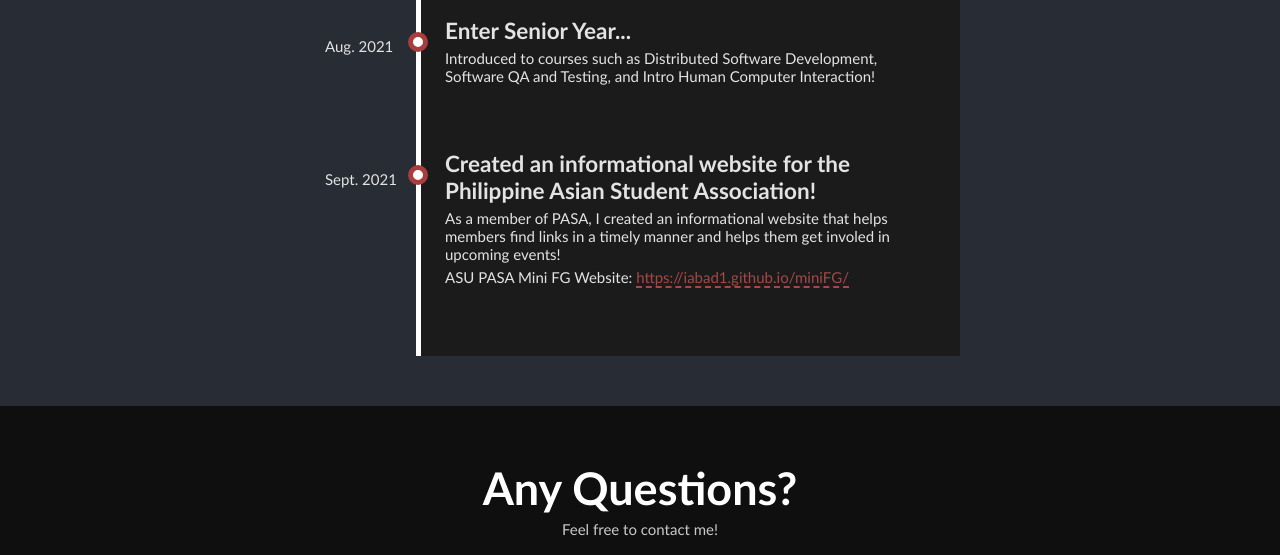
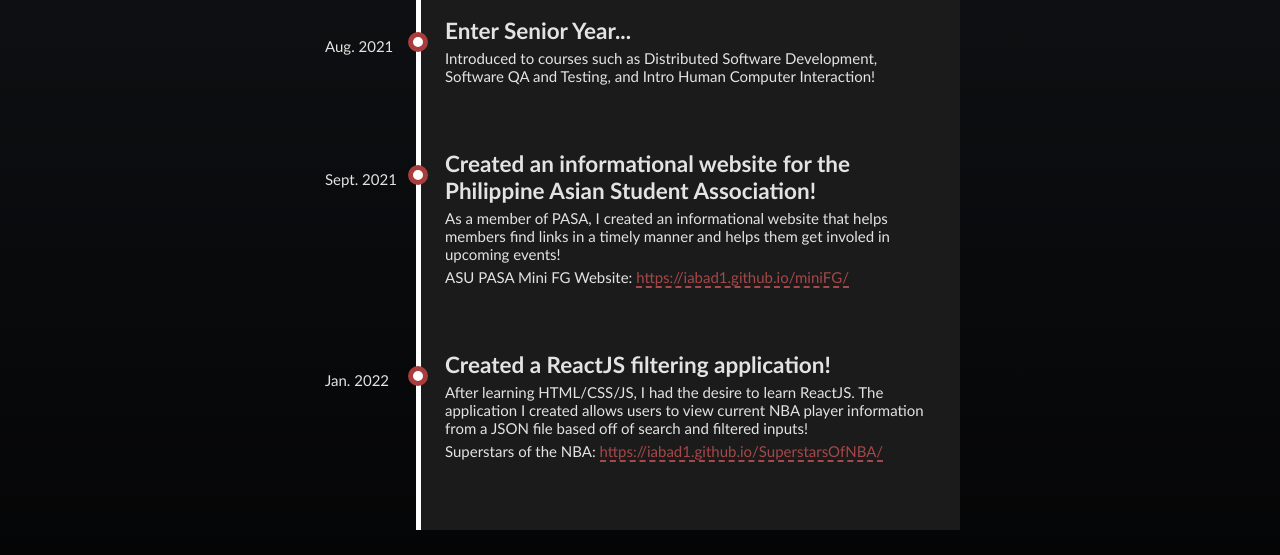
Before and after one commit to iabad1/iabadPortfolio, a plain HTML site: page index.html in a window 1280 px wide. Shown: the part 1563-2118 px from the top of the page. Drawn offline with Linux system fonts and the light colour scheme.

Commit message:
Updated timeline and body background

```diff
--- a/index.html
+++ b/index.html
@@ -152,6 +152,20 @@
 
                             </div>
 
+                            <div class="timeline-item">
+                                <p class="dates">Jan. 2022</p>
+
+                                <div class="content">
+                                    <h2 class="timeline-title">Created a ReactJS filtering application!</h2>
+                                    <p>After learning HTML/CSS/JS, I had the desire to learn ReactJS. The application I created allows users to view
+                                        current NBA player information from a JSON file
+                                        based off of search and filtered inputs!</p>
+                                    <p>Superstars of the NBA: <a href="https://iabad1.github.io/miniFG/" target="_blank" class="page-links">https://iabad1.github.io/SuperstarsOfNBA/</a></p>
+
+                                </div>
+
+                            </div>
+
                         </div>
 
 
--- a/styles.css
+++ b/styles.css
@@ -9,7 +9,7 @@ html{
 body{
     font-family:  'Gill Sans', 'Gill Sans MT', Calibri, 'Trebuchet MS', sans-serif;
     font-size: 15px;
-    background-color:#282c34;
+    background: linear-gradient(#282c34, #000000);
 }
 
 a{
@@ -237,7 +237,6 @@ h2, p{
 .timeline{
 
     color: rgb(228, 227, 227);
-
     width: 50%;
     margin: 0 auto;
     padding-bottom: 50px;
@@ -248,7 +247,7 @@ h2, p{
     position: relative;
     text-align: left;
     margin-left: 100px;
-    background-color: #1b1b1b;
+    background: #1b1b1b;
 
     padding: 5px 0;
 }
```
